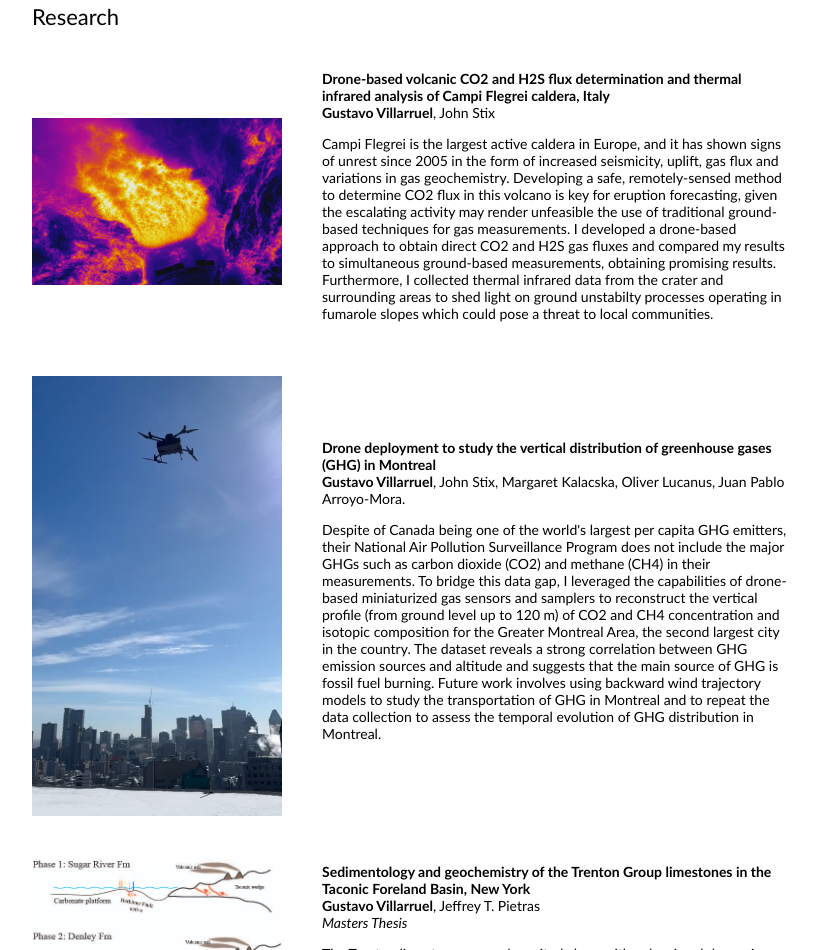
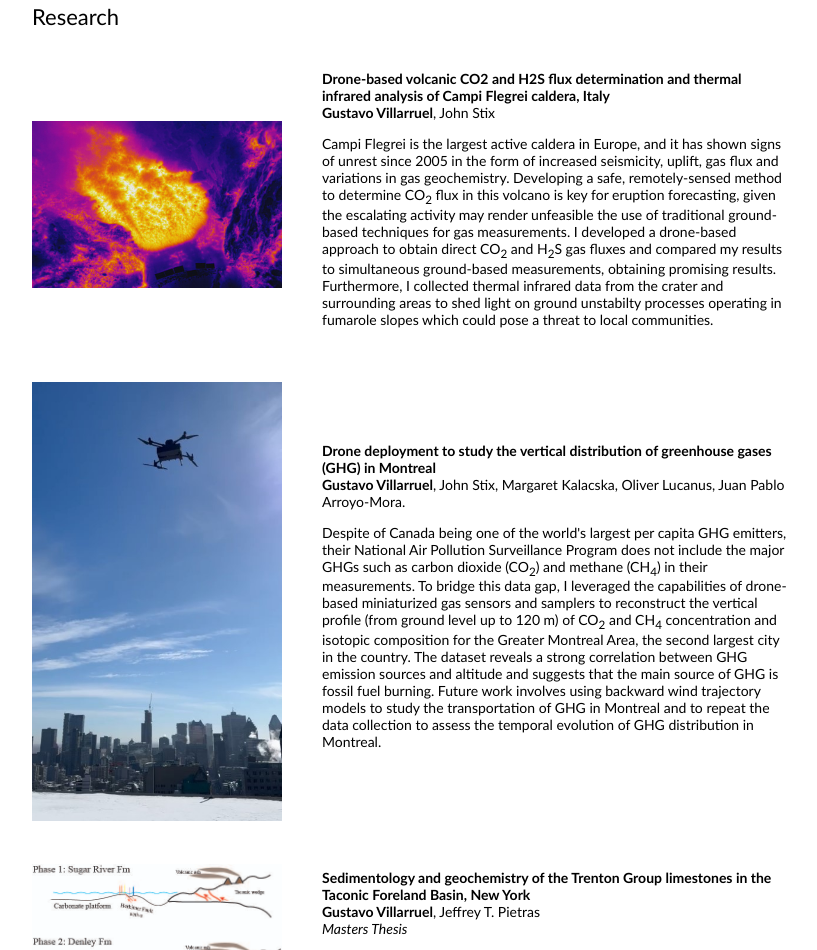
Before and after one commit to gustavovillarruel/gustavovillarruel.github.io, a plain HTML site: page index.html in a window 1280 px wide. Shown: the part 511-1461 px from the top of the page, without its empty margins (228-1045 px from the left). Drawn offline with Linux system fonts and the light colour scheme.

Commit message:
subscripts

```diff
--- a/index.html
+++ b/index.html
@@ -63,7 +63,7 @@
               John Stix
               <br>
               <p></p>
-              <p> Campi Flegrei is the largest active caldera in Europe, and it has shown signs of unrest since 2005 in the form of increased seismicity, uplift, gas flux and variations in gas geochemistry. Developing a safe, remotely-sensed method to determine CO2 flux in this volcano is key for eruption forecasting, given the escalating activity may render unfeasible the use of traditional ground-based techniques for gas measurements. I developed a drone-based approach to obtain direct CO2 and H2S gas fluxes and compared my results to simultaneous ground-based measurements, obtaining promising results. Furthermore, I collected thermal infrared data from the crater and surrounding areas to shed light on ground unstabilty processes operating in fumarole slopes which could pose a threat to local communities.  </p>
+              <p> Campi Flegrei is the largest active caldera in Europe, and it has shown signs of unrest since 2005 in the form of increased seismicity, uplift, gas flux and variations in gas geochemistry. Developing a safe, remotely-sensed method to determine CO<sub>2</sub> flux in this volcano is key for eruption forecasting, given the escalating activity may render unfeasible the use of traditional ground-based techniques for gas measurements. I developed a drone-based approach to obtain direct CO<sub>2</sub> and H<sub>2</sub>S gas fluxes and compared my results to simultaneous ground-based measurements, obtaining promising results. Furthermore, I collected thermal infrared data from the crater and surrounding areas to shed light on ground unstabilty processes operating in fumarole slopes which could pose a threat to local communities.  </p>
             </td>
          </tr>
 
@@ -79,7 +79,7 @@
             John Stix, Margaret Kalacska, Oliver Lucanus, Juan Pablo Arroyo-Mora.
             <br>
             <p></p>
-            <p> Despite of Canada being one of the world's largest per capita GHG emitters, their National Air Pollution Surveillance Program does not include the major GHGs such as carbon dioxide (CO2) and methane (CH4) in their measurements. To bridge this data gap, I leveraged the capabilities of drone-based miniaturized gas sensors and samplers to reconstruct the vertical profile (from ground level up to 120 m) of CO2 and CH4 concentration and isotopic composition for the Greater Montreal Area, the second largest city in the country. The dataset reveals a strong correlation between GHG emission sources and altitude and suggests that the main source of GHG is fossil fuel burning. Future work involves using backward wind trajectory models to study the transportation of GHG in Montreal and to repeat the data collection to assess the temporal evolution of GHG distribution in Montreal.  </p>
+            <p> Despite of Canada being one of the world's largest per capita GHG emitters, their National Air Pollution Surveillance Program does not include the major GHGs such as carbon dioxide (CO<sub>2</sub>) and methane (CH<sub>4</sub>) in their measurements. To bridge this data gap, I leveraged the capabilities of drone-based miniaturized gas sensors and samplers to reconstruct the vertical profile (from ground level up to 120 m) of CO<sub>2</sub> and CH<sub>4</sub> concentration and isotopic composition for the Greater Montreal Area, the second largest city in the country. The dataset reveals a strong correlation between GHG emission sources and altitude and suggests that the main source of GHG is fossil fuel burning. Future work involves using backward wind trajectory models to study the transportation of GHG in Montreal and to repeat the data collection to assess the temporal evolution of GHG distribution in Montreal.  </p>
           </td>
        </tr>
 
```
